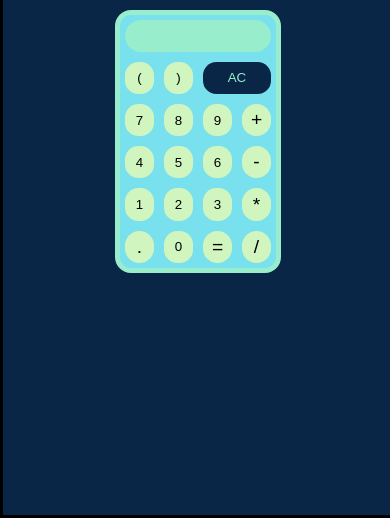
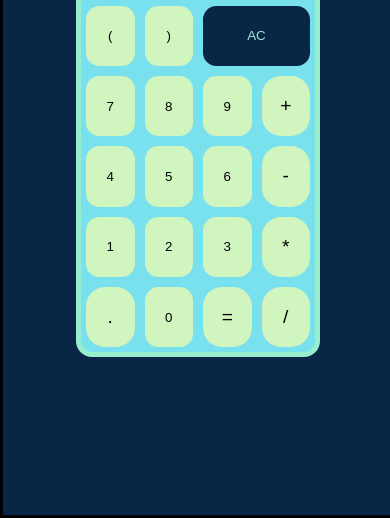
Before and after one commit to UpendraMaurya14/calculator, a plain HTML site: page index.html in a window 390 px wide. Shown: the part 332-850 px from the top of the page. Drawn offline with Linux system fonts and the light colour scheme.

Commit message:
inc the size of calculator in media queries

```diff
--- a/styles.css
+++ b/styles.css
@@ -67,7 +67,7 @@ body {
   background-color: #0a2647;
   color: #98eecc;
 }
-@media (min-width: 320px) and (max-width: 1024px) {
+@media (max-width: 1024px) {
   .main-container {
     width: 100vw;
     height: 100vh;
@@ -79,6 +79,7 @@ body {
   .container {
     margin: 0;
     padding: 0;
-    height: 30%;
+    height: 50%;
+    width: 60%;
   }
 }
```
